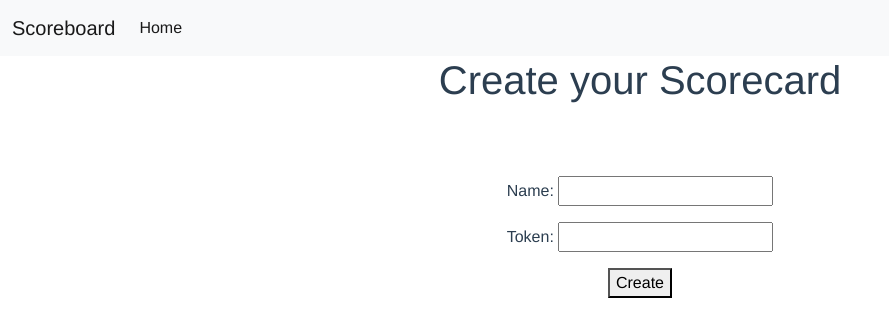
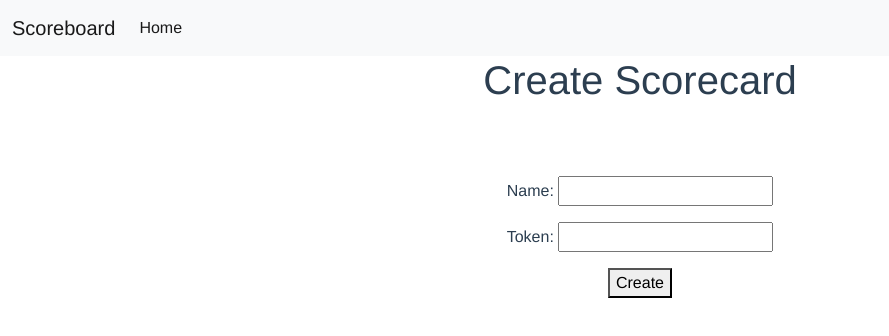
Before and after one commit to SymensJeffrey/golf_vue, a Vue app: page /score/new in a window 1280 px wide. Shown: the top 336 px of the page, without its empty margins (0-889 px from the left). Built offline with nearby package versions, Linux system fonts and the light colour scheme.

Commit message:
revert back to before import

```diff
--- a/src/views/CreateScore.vue
+++ b/src/views/CreateScore.vue
@@ -25,7 +25,7 @@
   export default {
     data: function () {
       return {
-        message: "Create your Scorecard",
+        message: "Create Scorecard",
         newScoreParams: {},
         errors: []
       };
```
